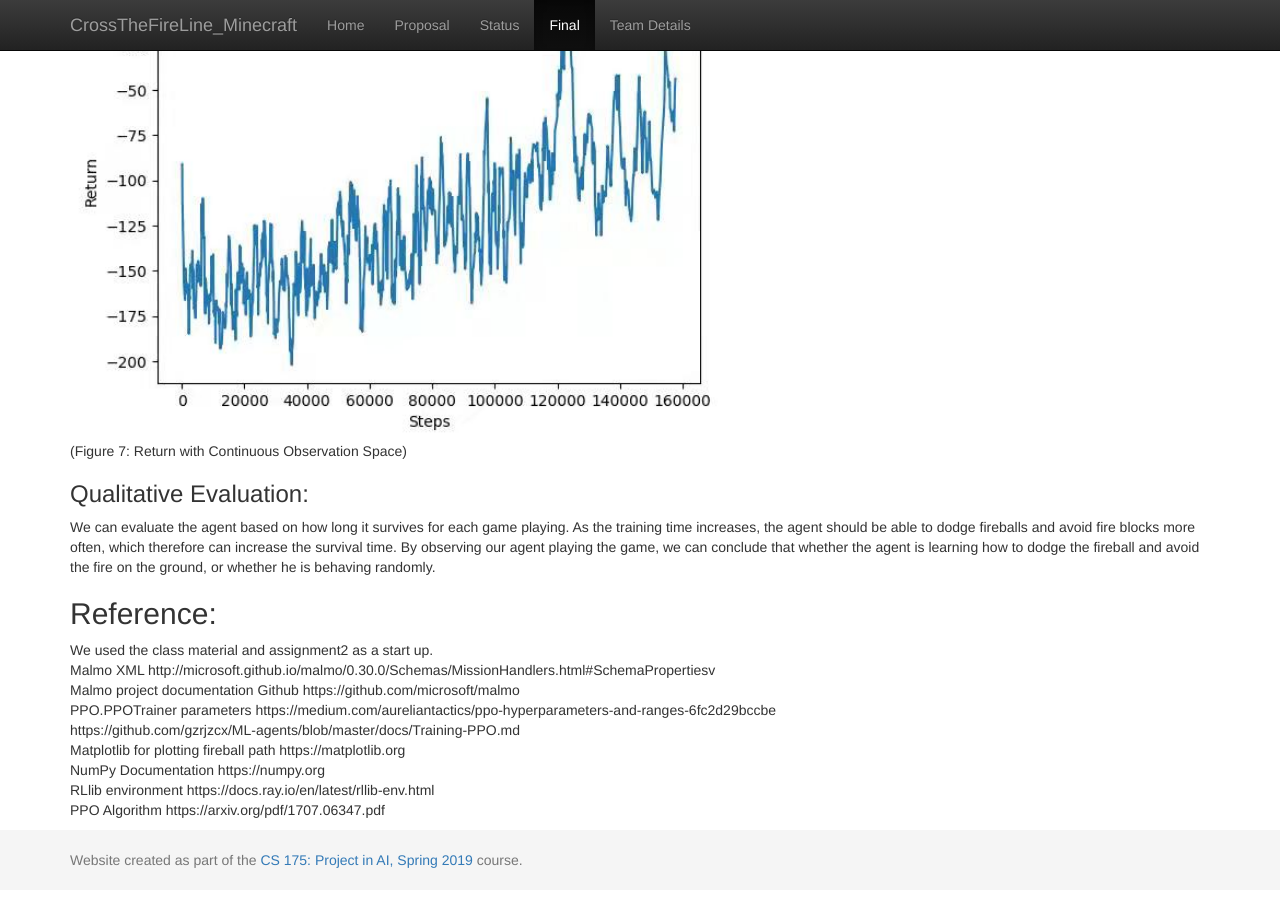
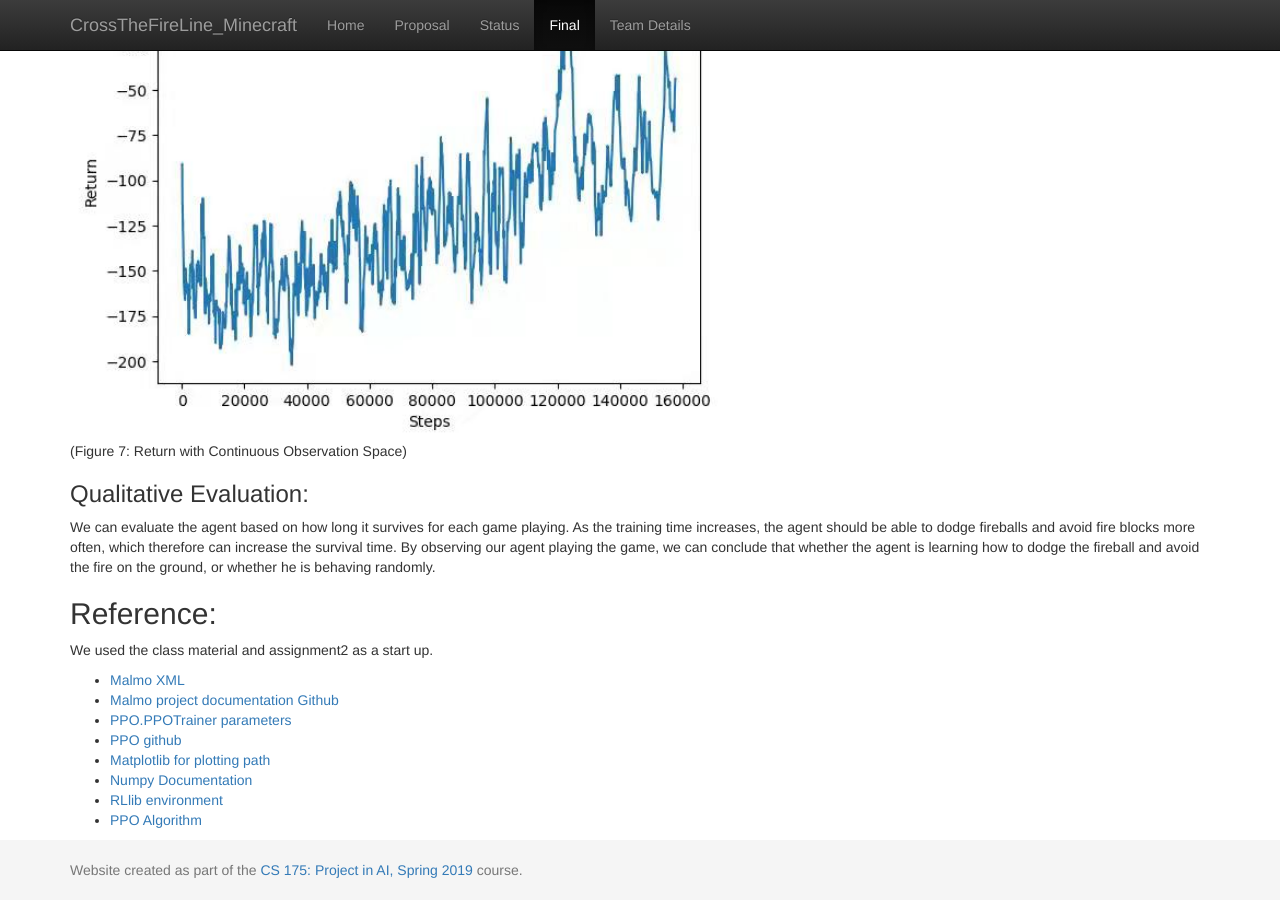
Before and after one commit to Chilly712/CrossTheFireLine_Minecraft, a Jekyll site: the page built from docs/final.md, in a window 1280 px wide and 900 px high, scrolled down 5036 px. Built offline with Jekyll 4.4.1, drawn with Linux system fonts in a browser that asks for light colours.

Commit message:
Update final.md

```diff
--- a/docs/final.md
+++ b/docs/final.md
@@ -96,18 +96,11 @@
 ## Reference:
 We used the class material and assignment2 as a start up.
 <br>
-Malmo XML http://microsoft.github.io/malmo/0.30.0/Schemas/MissionHandlers.html#SchemaPropertiesv
-<br>
-Malmo project documentation Github https://github.com/microsoft/malmo
-<br>
-PPO.PPOTrainer parameters https://medium.com/aureliantactics/ppo-hyperparameters-and-ranges-6fc2d29bccbe
-<br>
-https://github.com/gzrjzcx/ML-agents/blob/master/docs/Training-PPO.md
-<br>
-Matplotlib for plotting fireball path https://matplotlib.org
-<br>
-NumPy Documentation https://numpy.org
-<br>
-RLlib environment https://docs.ray.io/en/latest/rllib-env.html
-<br>
-PPO Algorithm https://arxiv.org/pdf/1707.06347.pdf
+- [Malmo XML](http://microsoft.github.io/malmo/0.30.0/Schemas/MissionHandlers.html#SchemaPropertiesv)
+- [Malmo project documentation Github](https://github.com/microsoft/malmo)
+- [PPO.PPOTrainer parameters](https://medium.com/aureliantactics/ppo-hyperparameters-and-ranges-6fc2d29bccbe)
+- [PPO github](https://github.com/gzrjzcx/ML-agents/blob/master/docs/Training-PPO.md)
+- [Matplotlib for plotting path](https://matplotlib.org)
+- [Numpy Documentation](https://numpy.org)
+- [RLlib environment](https://docs.ray.io/en/latest/rllib-env.html)
+- [PPO Algorithm](https://arxiv.org/pdf/1707.06347.pdf)
```
